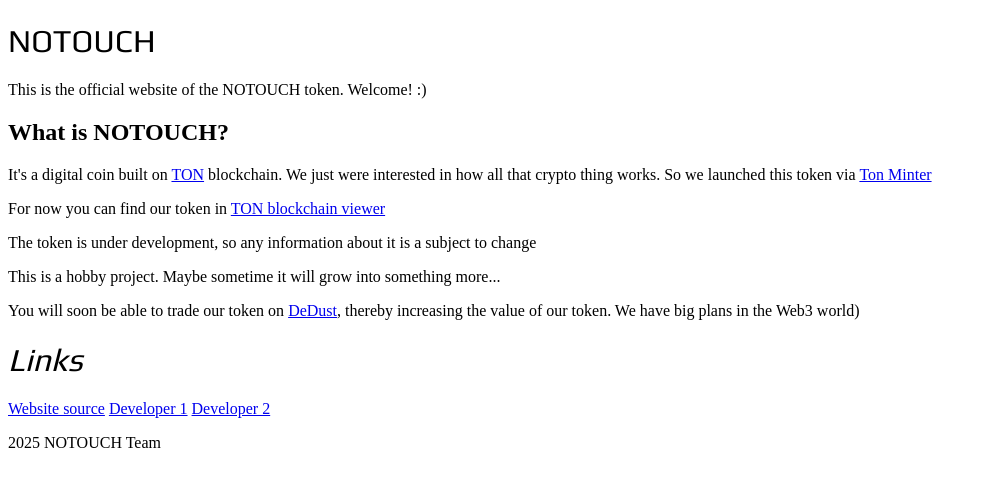
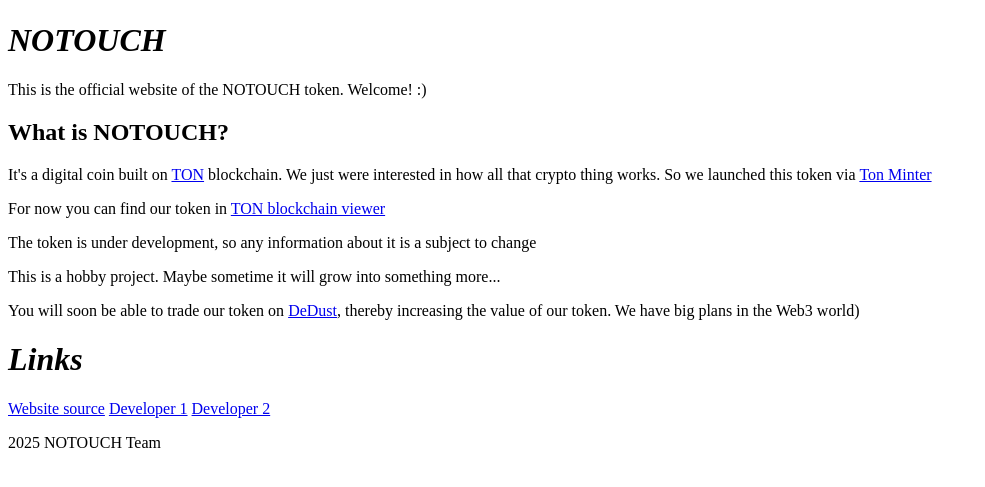
Before and after one commit to NOTOUCH-1/website, a plain HTML site: page index.html in a window 1280 px wide. Shown: the part 267-754 px from the top of the page, without its empty margins (0-985 px from the left). Drawn offline with Linux system fonts and the light colour scheme.

Commit message:
Update style.css

```diff
--- a/style.css
+++ b/style.css
@@ -1,5 +1,3 @@
 h1 {
-    font-family: "Play", serif;
-    font-weight: 400;
-    font-style: normal;
+    font-style: italic;
     }
```
